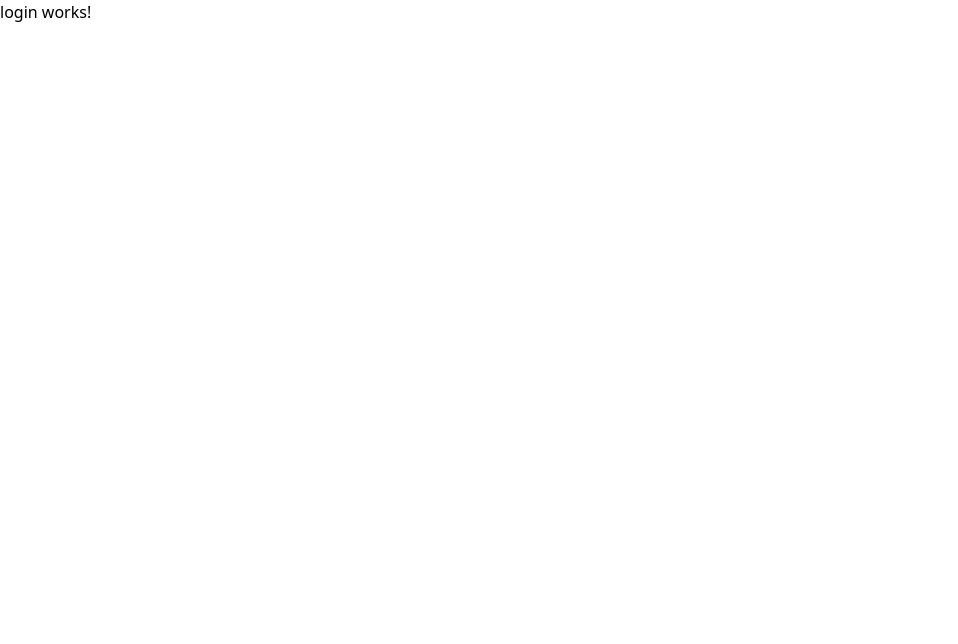
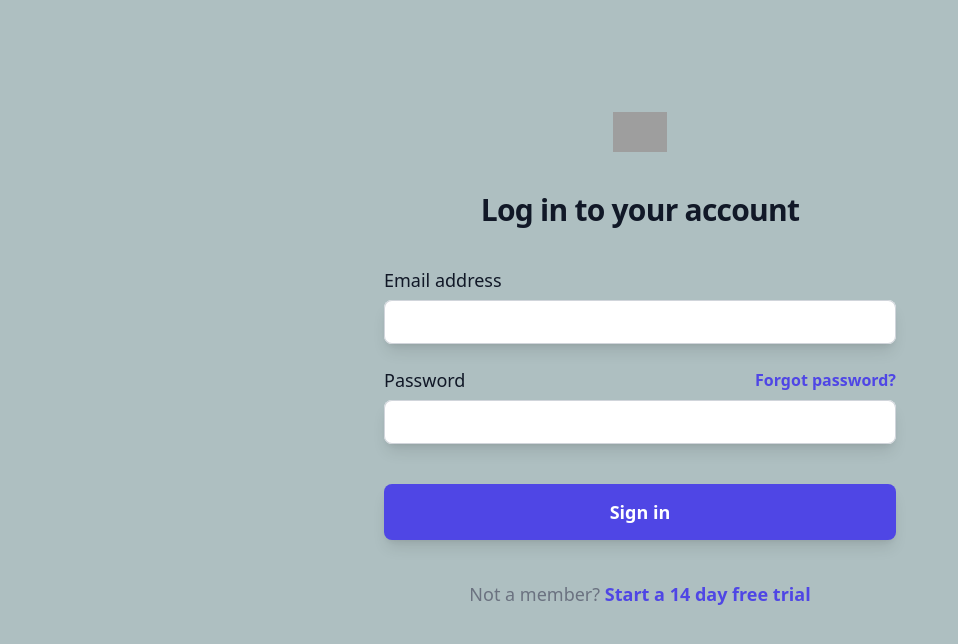
Before and after one commit to Landvoigt/Videoflix_frontend, an Angular app: page /login in a window 1280 px wide. Shown: the top 644 px of the page, without its empty margins (0-958 px from the left). Built offline with nearby package versions, Linux system fonts and the light colour scheme; grey boxes are pictures that could not be loaded.

Commit message:
login and send_mail components v1

```diff
--- a/package.json
+++ b/package.json
@@ -21,6 +21,7 @@
     "@angular/platform-server": "^18.0.0",
     "@angular/router": "^18.0.0",
     "@angular/ssr": "^18.0.3",
+    "@tailwindcss/forms": "^0.5.7",
     "express": "^4.18.2",
     "rxjs": "~7.8.0",
     "tslib": "^2.3.0",
--- a/src/app/login/login.component.html
+++ b/src/app/login/login.component.html
@@ -1 +1,46 @@
-<p>login works!</p>
+<div class="flex min-h-full flex-col justify-center px-6 py-12 lg:px-8 bg-default">
+    <div class="lg:mx-auto lg:w-full lg:max-w-lg">
+        <img class="mx-auto h-10 w-auto" src="https://tailwindui.com/img/logos/mark.svg?color=indigo&shade=600"
+            alt="Your Company">
+        <h2 class="mt-10 text-center text-3xl font-bold leading-9 tracking-tight text-gray-900">Log in to your account
+        </h2>
+    </div>
+
+    <div class="mt-10 lg:mx-auto lg:w-full lg:max-w-lg mb-20">
+        <form class="space-y-6" action="#" method="POST">
+            <div>
+                <label for="email" class="block text-lg font-medium leading-6 text-gray-900">Email address</label>
+                <div class="mt-2">
+                    <input id="email" name="email" type="email" autocomplete="email" required
+                        class="block w-full rounded-lg border-0 py-2.5 text-gray-900 shadow-lg ring-1 ring-inset ring-gray-300 placeholder:text-gray-400 focus:ring-2 focus:ring-inset focus:ring-indigo-600 lg:text-lg lg:leading-6">
+                </div>
+            </div>
+
+            <div>
+                <div class="flex items-center justify-between">
+                    <label for="password" class="block text-lg font-medium leading-6 text-gray-900">Password</label>
+                    <div class="text-md">
+                        <a href="/send_mail" class="font-semibold text-indigo-600 hover:text-indigo-500">Forgot
+                            password?</a>
+                    </div>
+                </div>
+                <div class="mt-2">
+                    <input id="password" name="password" type="password" autocomplete="current-password" required
+                        class="block w-full rounded-lg border-0 py-2.5 text-gray-900 shadow-lg ring-1 ring-inset ring-gray-300 placeholder:text-gray-400 focus:ring-2 focus:ring-inset focus:ring-indigo-600 lg:text-lg lg:leading-6">
+                </div>
+            </div>
+
+            <div class="!mt-10">
+                <button type="submit"
+                    class="flex w-full justify-center rounded-lg bg-indigo-600 px-3 py-4 text-lg font-semibold leading-6 text-white shadow-lg hover:bg-indigo-500 focus-visible:outline focus-visible:outline-2 focus-visible:outline-offset-2 focus-visible:outline-indigo-600">Sign
+                    in</button>
+            </div>
+        </form>
+
+        <p class="mt-10 text-center text-lg text-gray-500">
+            Not a member?
+            <a href="#" class="font-semibold leading-6 text-indigo-600 hover:text-indigo-500">Start a 14 day free
+                trial</a>
+        </p>
+    </div>
+</div>
--- /dev/null
+++ b/src/app/send-mail/send-mail.component.html
@@ -0,0 +1,35 @@
+<div class="flex min-h-full flex-col justify-center px-6 py-12 lg:px-8 bg-default">
+    <div class="lg:mx-auto lg:w-full lg:max-w-lg" style="position: relative;">
+        <img class="mx-auto h-10 w-auto" src="https://tailwindui.com/img/logos/mark.svg?color=indigo&shade=600"
+            alt="Your Company">
+        <h2 class="mt-10 text-center text-3xl font-bold leading-9 tracking-tight text-gray-900">Enter your email address
+        </h2>
+
+        <div style="position: absolute; top: 0; left: 0; z-index: 3; cursor: pointer;" (click)="navigateBack()">
+            <svg xmlns="http://www.w3.org/2000/svg" fill="none" viewBox="0 0 24 24" stroke-width="1.5"
+                stroke="currentColor" class="size-6">
+                <path stroke-linecap="round" stroke-linejoin="round" d="M10.5 19.5 3 12m0 0 7.5-7.5M3 12h18" />
+            </svg>
+        </div>
+    </div>
+
+    <div class="mt-10 lg:mx-auto lg:w-full lg:max-w-lg mb-20">
+        <form class="space-y-6" action="#" method="POST">
+            <div>
+                <label for="email" class="block text-lg font-medium leading-6 text-gray-900">Email address</label>
+                <div class="mt-2">
+                    <input id="email" name="email" type="email" autocomplete="email" required
+                        class="block w-full rounded-lg border-0 py-2.5 text-gray-900 shadow-lg ring-1 ring-inset ring-gray-300
+                        placeholder:text-gray-400 focus:ring-2 focus:ring-inset focus:ring-indigo-600 lg:text-lg lg:leading-6">
+                </div>
+            </div>
+
+            <div class="!mt-10">
+                <button type="submit"
+                    class="flex w-full justify-center rounded-lg bg-indigo-600 px-3 py-4 text-lg font-semibold
+                    leading-6 text-white shadow-lg hover:bg-indigo-500 focus-visible:outline
+                    focus-visible:outline-2 focus-visible:outline-offset-2 focus-visible:outline-indigo-600">Send</button>
+            </div>
+        </form>
+    </div>
+</div>
--- /dev/null
+++ b/src/app/send-mail/send-mail.component.ts
@@ -0,0 +1,18 @@
+import { Component } from '@angular/core';
+import { Router } from '@angular/router';
+
+@Component({
+  selector: 'app-send-mail',
+  standalone: true,
+  imports: [],
+  templateUrl: './send-mail.component.html',
+  styleUrl: './send-mail.component.scss'
+})
+export class SendMailComponent {
+
+  constructor(private router: Router) { }
+
+  navigateBack() {
+    this.router.navigate(['/login']);
+  }
+}
--- a/src/styles.scss
+++ b/src/styles.scss
@@ -1,3 +1,7 @@
 @import "tailwindcss/base";
 @import "tailwindcss/components";
 @import "tailwindcss/utilities";
+
+html, body {
+    height: 100%;
+}
--- a/tailwind.config.js
+++ b/tailwind.config.js
@@ -7,7 +7,10 @@ module.exports = {
     extend: {
       colors: {
         customGray: '#141414',
+        default: '#aebfc1',
     },},
   },
-  plugins: [],
+  plugins: [
+    require('@tailwindcss/forms'),
+  ],
 }
```
Also changed, not shown: src/app/app.routes.ts (+10 -2 lines), src/app/send-mail/send-mail.component.scss (added), 2 other files (tests, documents, lock files or other folders).
